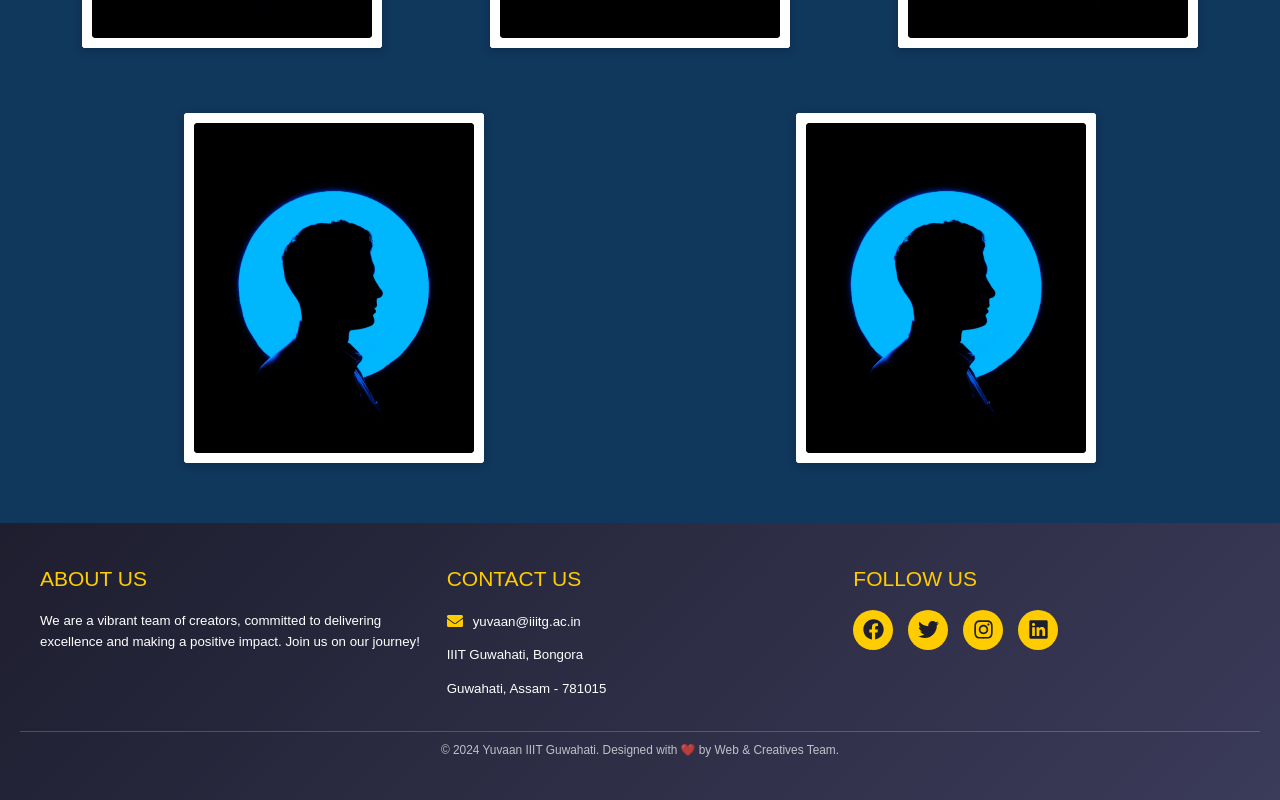
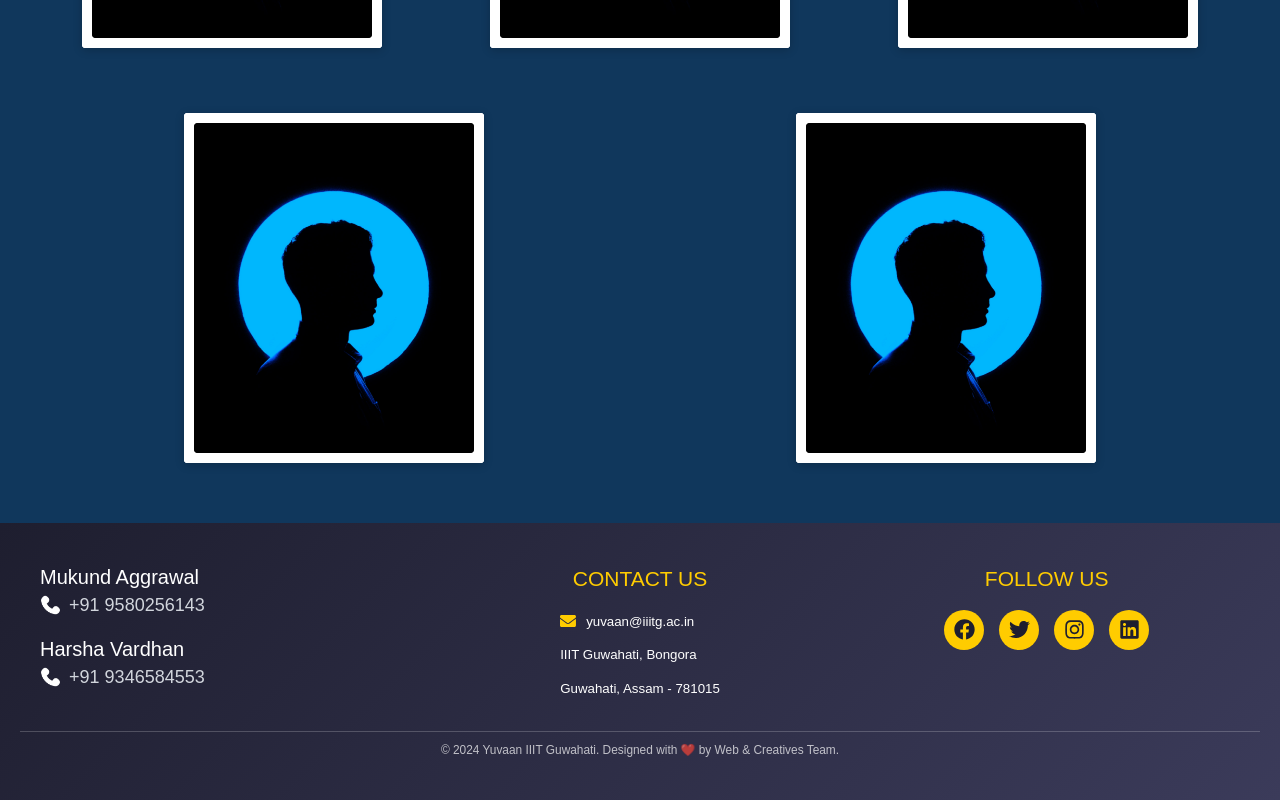
Before and after one commit to SnehanshuPal27/Yuvaan2k25, a React (Vite) app: page /prTeam in a window 1280 px wide. Shown: the part 1723-2523 px from the top of the page. Built offline with nearby package versions, Linux system fonts and the light colour scheme; a web font is replaced by a local one.

Commit message:
footer updated

```diff
--- a/src/components/footer/footer.css
+++ b/src/components/footer/footer.css
@@ -91,3 +91,15 @@
 .footer-bottom p {
     margin: 0;
 }
+.contact{
+    display: flex;
+    flex-direction: column;
+    justify-items: center;
+    align-items: center;
+}
+.social{
+    display: flex;
+    flex-direction: column;
+    justify-items: center;
+    align-items: center;
+}
--- a/src/components/footer/footer.jsx
+++ b/src/components/footer/footer.jsx
@@ -5,13 +5,25 @@ import { FaFacebook, FaTwitter, FaInstagram, FaLinkedin, FaEnvelope } from 'reac
 function Footer() {
     return (
         <footer className="modern-footer">
-            <div className="footer-container">
+            <div className="footer-container flex justify-between">
                 <div className="footer-section about">
-                    <h3>About Us</h3>
-                    <p>
-                        We are a vibrant team of creators, committed to delivering excellence and
-                        making a positive impact. Join us on our journey!
-                    </p>
+                    <div className='h-full flex flex-col gap-4'>
+                        <div>
+                            <h4 className='text-white text-xl'>Mukund Aggrawal</h4>
+                            <div className='flex gap-2 items-center '>
+                                <img className='h-5' src="/phone-icon.png" alt="" />
+                                <h4 className='text-gray-300 text-lg'>+91 9580256143</h4>
+                            </div>
+                        </div>
+
+                        <div>
+                            <h4 className='text-white text-xl'>Harsha Vardhan</h4>
+                            <div className='flex gap-2 items-center '>
+                                <img className='h-5' src="/phone-icon.png" alt="" />
+                                <h4 className='text-gray-300 text-lg'>+91 9346584553</h4>
+                            </div>
+                        </div>
+                    </div>
                 </div>
                 <div className="footer-section contact">
                     <h3>Contact Us</h3>
```
Also changed, not shown: public/phone-icon.png (added).
